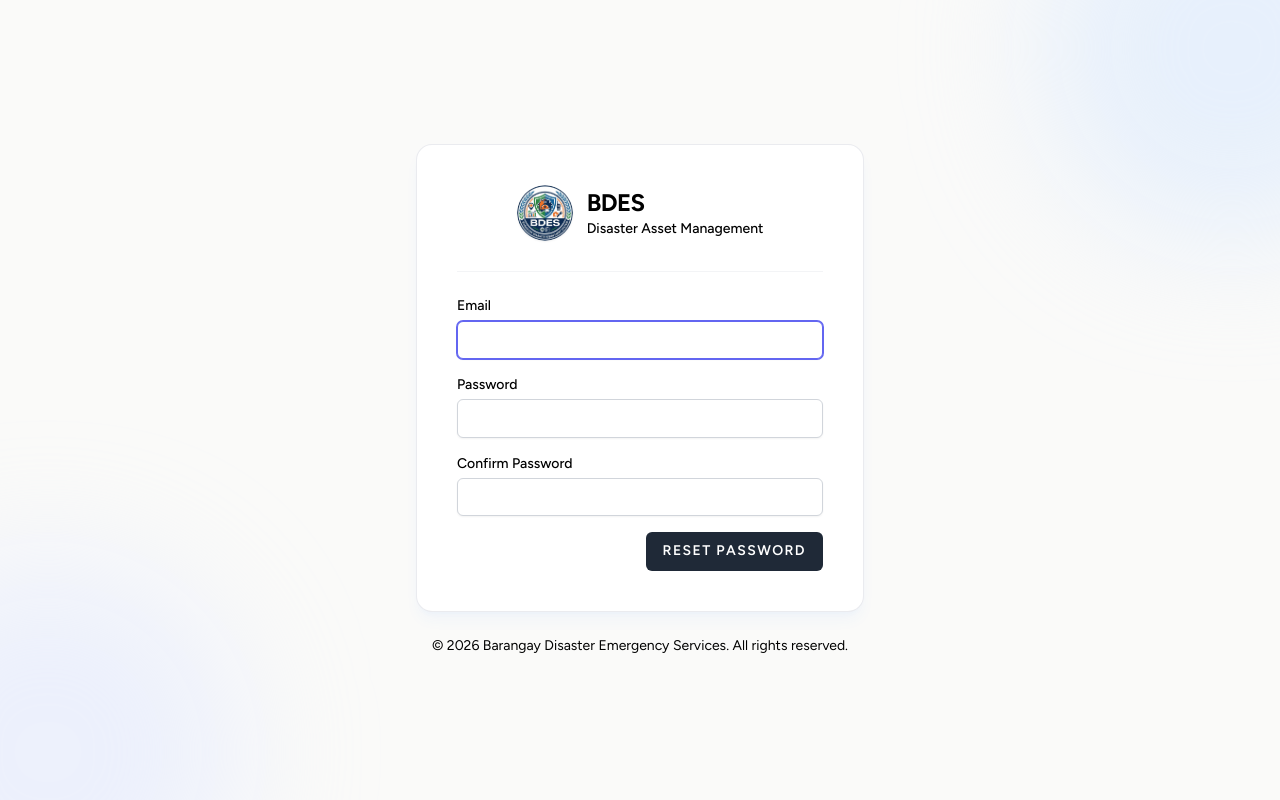
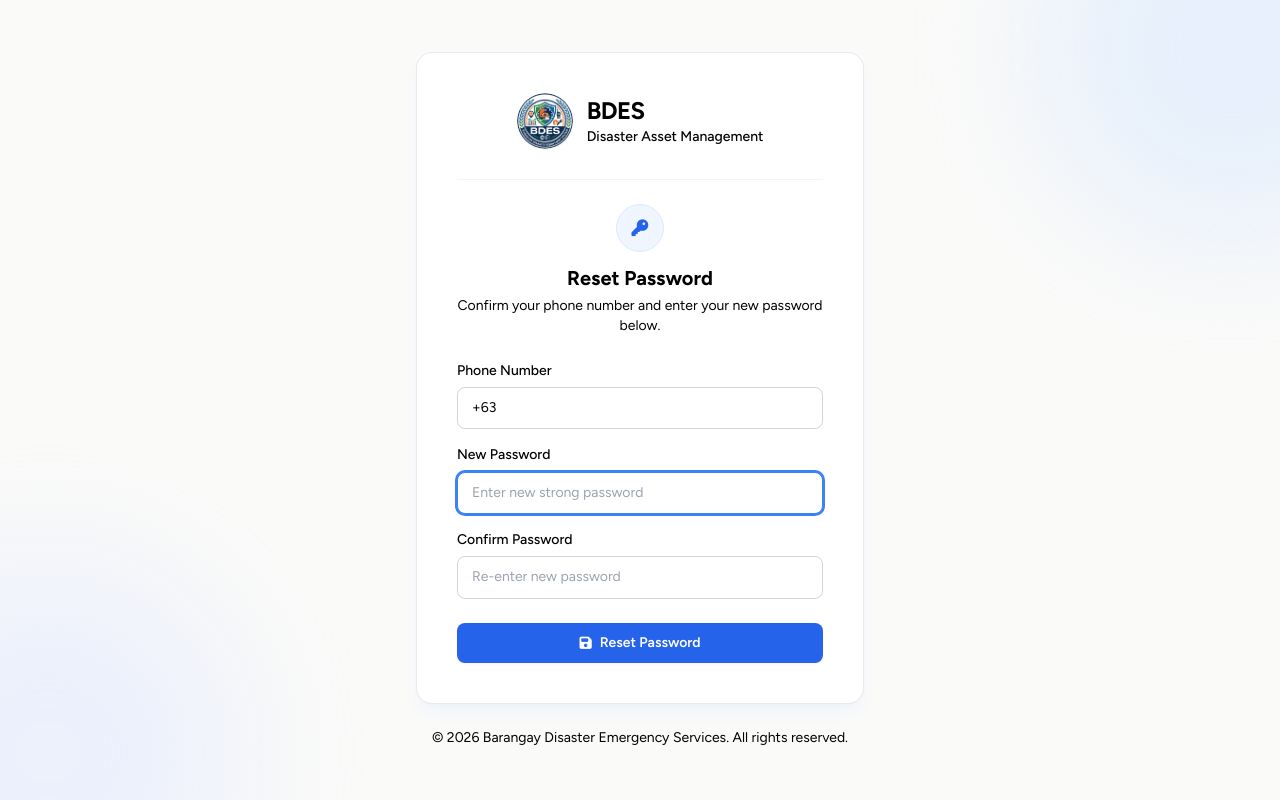
Before and after one commit to jhonxanderpila21/BDES, a Laravel app: page /reset-password/1 in a window 1280 px wide. Run offline with Laravel 12, Linux system fonts and the light colour scheme; style sheets or scripts are compiled from the project's sources.

Commit message:
app name changes and forget password implemented

```diff
--- a/app/Http/Controllers/Auth/NewPasswordController.php
+++ b/app/Http/Controllers/Auth/NewPasswordController.php
@@ -4,11 +4,12 @@ namespace App\Http\Controllers\Auth;
 
 use App\Http\Controllers\Controller;
 use App\Models\User;
+use Carbon\Carbon;
 use Illuminate\Auth\Events\PasswordReset;
 use Illuminate\Http\RedirectResponse;
 use Illuminate\Http\Request;
+use Illuminate\Support\Facades\DB;
 use Illuminate\Support\Facades\Hash;
-use Illuminate\Support\Facades\Password;
 use Illuminate\Support\Str;
 use Illuminate\Validation\Rules;
 use Illuminate\Validation\ValidationException;
@@ -25,39 +26,67 @@ class NewPasswordController extends Controller
     }
 
     /**
-     * Handle an incoming new password request.
+     * Handle an incoming new password request using the SMS reset link token and phone number.
      *
      * @throws ValidationException
      */
     public function store(Request $request): RedirectResponse
     {
-        $request->validate([
-            'token' => ['required'],
-            'email' => ['required', 'email'],
-            'password' => ['required', 'confirmed', Rules\Password::defaults()],
+        $rawPhone = (string) $request->input('phone_number', '');
+        $normalizedPhone = User::normalizePhilippinePhone($rawPhone);
+
+        $request->merge([
+            'phone_number' => $normalizedPhone,
         ]);
 
-        // Here we will attempt to reset the user's password. If it is successful we
-        // will update the password on an actual user model and persist it to the
-        // database. Otherwise we will parse the error and return the response.
-        $status = Password::reset(
-            $request->only('email', 'password', 'password_confirmation', 'token'),
-            function (User $user) use ($request) {
-                $user->forceFill([
-                    'password' => Hash::make($request->password),
-                    'remember_token' => Str::random(60),
-                ])->save();
+        $request->validate([
+            'token'        => ['required', 'string'],
+            'phone_number' => ['required', 'string', 'regex:/^\+639\d{9}$/'],
+            'password'     => ['required', 'confirmed', Rules\Password::defaults()],
+        ], [
+            'phone_number.required' => 'Please enter your registered phone number.',
+            'phone_number.regex'    => 'Please enter a valid Philippine mobile number (e.g., +639171234567 or 09171234567).',
+        ]);
 
-                event(new PasswordReset($user));
-            }
-        );
+        $user = User::where('phone_number', $normalizedPhone)->first();
 
-        // If the password was successfully reset, we will redirect the user back to
-        // the application's home authenticated view. If there is an error we can
-        // redirect them back to where they came from with their error message.
-        return $status == Password::PASSWORD_RESET
-                    ? redirect()->route('login')->with('status', __($status))
-                    : back()->withInput($request->only('email'))
-                        ->withErrors(['email' => __($status)]);
+        if (! $user) {
+            return back()
+                ->withInput($request->only('phone_number'))
+                ->withErrors(['phone_number' => 'We could not find a user with that phone number.']);
+        }
+
+        $record = DB::table('password_reset_tokens')
+            ->where('email', $user->phone_number)
+            ->first();
+
+        if (! $record || ! Hash::check((string) $request->input('token'), $record->token)) {
+            return back()
+                ->withInput($request->only('phone_number'))
+                ->withErrors(['phone_number' => 'This password reset link is invalid or has already been used.']);
+        }
+
+        $expireMinutes = (int) config('auth.passwords.users.expire', 60);
+        if ($record->created_at && Carbon::parse($record->created_at)->addMinutes($expireMinutes)->isPast()) {
+            DB::table('password_reset_tokens')->where('email', $user->phone_number)->delete();
+
+            return back()
+                ->withInput($request->only('phone_number'))
+                ->withErrors(['phone_number' => 'This password reset link has expired. Please request a new one.']);
+        }
+
+        $user->forceFill([
+            'password'             => Hash::make($request->password),
+            'must_change_password' => false,
+            'phone_verified_at'    => $user->phone_verified_at ?? now(),
+            'remember_token'       => Str::random(60),
+        ])->save();
+
+        DB::table('password_reset_tokens')->where('email', $user->phone_number)->delete();
+
+        event(new PasswordReset($user));
+
+        return redirect()->route('login')
+            ->with('status', 'Your password has been reset successfully! You can now sign in with your new password.');
     }
 }
--- a/resources/views/auth/reset-password.blade.php
+++ b/resources/views/auth/reset-password.blade.php
@@ -1,39 +1,81 @@
 <x-guest-layout>
-    <form method="POST" action="{{ route('password.store') }}">
+    <div class="mb-6 text-center">
+        <div class="w-12 h-12 rounded-full bg-blue-50 border border-blue-100 flex items-center justify-center mx-auto mb-3 text-blue-600">
+            <i class="fas fa-key text-lg"></i>
+        </div>
+        <h2 class="text-xl font-bold text-gray-900">Reset Password</h2>
+        <p class="text-sm text-gray-600 mt-1">
+            Confirm your phone number and enter your new password below.
+        </p>
+    </div>
+
+    <form method="POST" action="{{ route('password.store') }}" class="space-y-4">
         @csrf
 
         <!-- Password Reset Token -->
         <input type="hidden" name="token" value="{{ $request->route('token') }}">
 
-        <!-- Email Address -->
+        <!-- Phone Number -->
         <div>
-            <x-input-label for="email" :value="__('Email')" />
-            <x-text-input id="email" class="block mt-1 w-full" type="email" name="email" :value="old('email', $request->email)" required autofocus autocomplete="username" />
-            <x-input-error :messages="$errors->get('email')" class="mt-2" />
+            <label for="phone_number" class="block text-sm font-medium text-gray-700 mb-1.5">
+                Phone Number
+            </label>
+            <input
+                id="phone_number"
+                type="tel"
+                name="phone_number"
+                value="{{ old('phone_number', $request->query('phone_number', '+63')) }}"
+                required
+                autocomplete="tel"
+                placeholder="+639171234567"
+                class="w-full px-3.5 py-2.5 bg-white border border-gray-300 rounded-lg text-sm text-gray-900 placeholder-gray-400 focus:outline-none focus:ring-2 focus:ring-blue-500 focus:border-blue-500 transition-colors"
+            />
+            <x-input-error :messages="$errors->get('phone_number')" class="mt-1.5 text-xs text-red-600" />
         </div>
 
-        <!-- Password -->
-        <div class="mt-4">
-            <x-input-label for="password" :value="__('Password')" />
-            <x-text-input id="password" class="block mt-1 w-full" type="password" name="password" required autocomplete="new-password" />
-            <x-input-error :messages="$errors->get('password')" class="mt-2" />
+        <!-- New Password -->
+        <div>
+            <label for="password" class="block text-sm font-medium text-gray-700 mb-1.5">
+                New Password
+            </label>
+            <input
+                id="password"
+                type="password"
+                name="password"
+                required
+                autofocus
+                autocomplete="new-password"
+                placeholder="Enter new strong password"
+                class="w-full px-3.5 py-2.5 bg-white border border-gray-300 rounded-lg text-sm text-gray-900 placeholder-gray-400 focus:outline-none focus:ring-2 focus:ring-blue-500 focus:border-blue-500 transition-colors"
+            />
+            <x-input-error :messages="$errors->get('password')" class="mt-1.5 text-xs text-red-600" />
         </div>
 
         <!-- Confirm Password -->
-        <div class="mt-4">
-            <x-input-label for="password_confirmation" :value="__('Confirm Password')" />
-
-            <x-text-input id="password_confirmation" class="block mt-1 w-full"
-                                type="password"
-                                name="password_confirmation" required autocomplete="new-password" />
-
-            <x-input-error :messages="$errors->get('password_confirmation')" class="mt-2" />
+        <div>
+            <label for="password_confirmation" class="block text-sm font-medium text-gray-700 mb-1.5">
+                Confirm Password
+            </label>
+            <input
+                id="password_confirmation"
+                type="password"
+                name="password_confirmation"
+                required
+                autocomplete="new-password"
+                placeholder="Re-enter new password"
+                class="w-full px-3.5 py-2.5 bg-white border border-gray-300 rounded-lg text-sm text-gray-900 placeholder-gray-400 focus:outline-none focus:ring-2 focus:ring-blue-500 focus:border-blue-500 transition-colors"
+            />
+            <x-input-error :messages="$errors->get('password_confirmation')" class="mt-1.5 text-xs text-red-600" />
         </div>
 
-        <div class="flex items-center justify-end mt-4">
-            <x-primary-button>
-                {{ __('Reset Password') }}
-            </x-primary-button>
+        <div class="pt-2">
+            <button
+                type="submit"
+                class="w-full flex justify-center items-center gap-2 py-2.5 px-4 bg-blue-600 hover:bg-blue-700 active:bg-blue-800 text-white text-sm font-semibold rounded-lg shadow-sm hover:shadow transition-all focus:outline-none focus:ring-2 focus:ring-blue-500 focus:ring-offset-2"
+            >
+                <i class="fas fa-floppy-disk text-sm"></i>
+                <span>Reset Password</span>
+            </button>
         </div>
     </form>
 </x-guest-layout>
```
Also changed, not shown: app/Http/Controllers/Auth/PasswordResetLinkController.php (+61 -14 lines), resources/views/auth/forgot-password.blade.php (+53 -13 lines).
